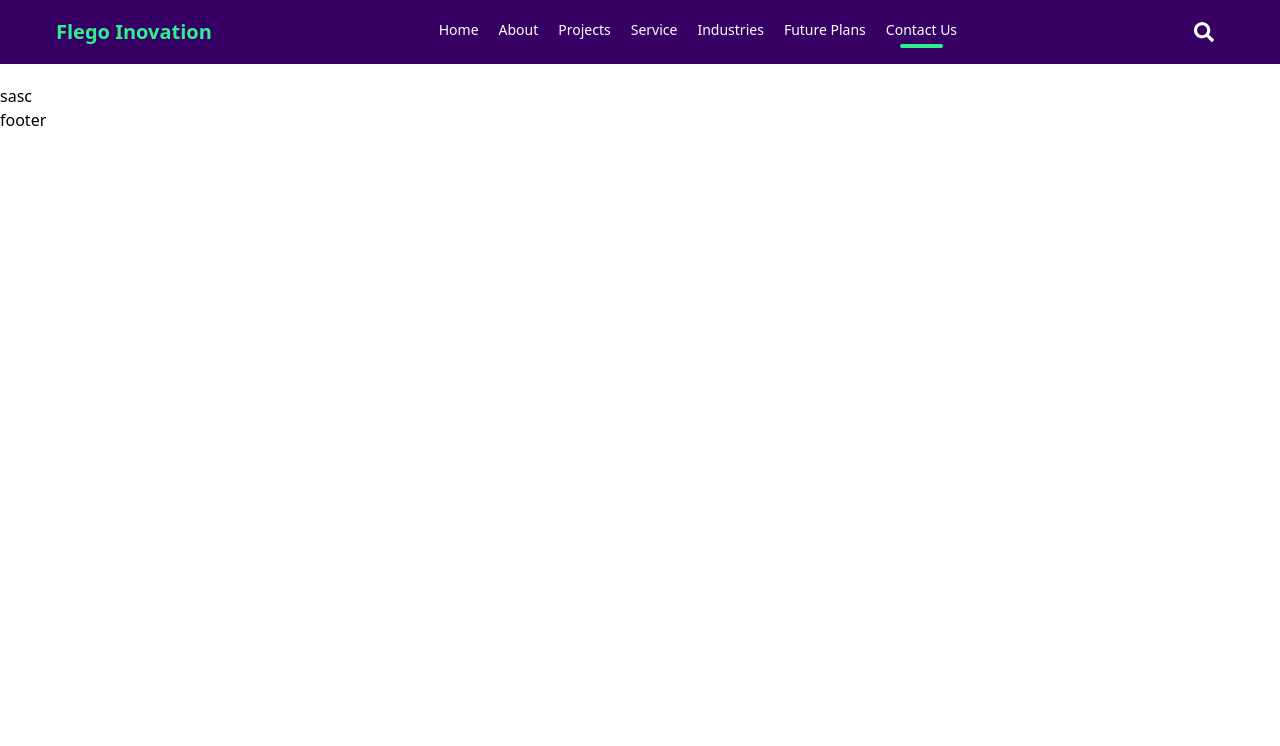
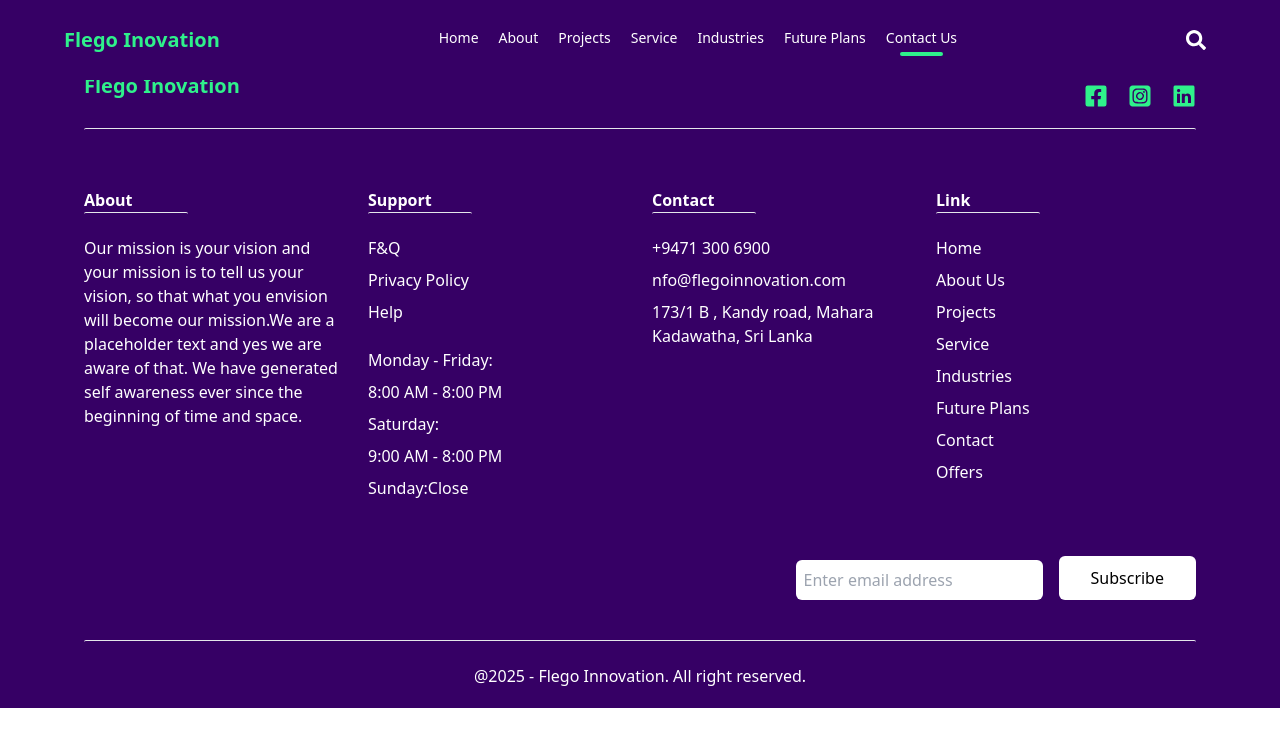
Before and after one commit to Anuda66/Flego_Web, a React (Vite) app: page /contactUs in a window 1280 px wide. Shown: the top 746 px of the page. Built offline with nearby package versions, Linux system fonts and the light colour scheme; the HTML template or start-up script is replaced by a standard one.

Commit message:
update footer

```diff
--- a/src/Component/Footer.jsx
+++ b/src/Component/Footer.jsx
@@ -1,32 +1,122 @@
 import React from 'react'
+import { FaFacebookSquare } from "react-icons/fa";
+import { FaSquareInstagram } from "react-icons/fa6";
+import { IoLogoLinkedin } from "react-icons/io5";
+import { Link } from "react-router-dom";
+
+
 
 const section = [
     {
       title: "About",
       item: [
-        "To provide seamless, high-quality transportation services that exceeds customer expectations while fostering an environment where drivers can thrive personally and professionally. Our goal is to optimize satisfaction for all stakeholders by balancing excellent service with sustainable opportunities for our drivers",
+        "Our mission is your vision and your mission is to tell us your vision, so that what you envision will become our mission.We are a placeholder text and yes we are aware of that. We have generated self awareness ever since the beginning of time and space.",
       ],
     },
     {
       title: "Support",
-      item: ["F&Q", "Privacy Policy", "Help"],
+      item: ["F&Q", "Privacy Policy", "Help" ,"","", "Monday - Friday:","8:00 AM - 8:00 PM",'Saturday:','9:00 AM - 8:00 PM','Sunday:Close',],
     },
-    /*
-      {
-          title : 'Link',
-          item : ['Home','Page','Services','About','Contact',],
-          link : []
-      },
-      */
     {
       title: "Contact",
-      item: ["+94 11 252 2525", "taxia@gmail.com", "No 56, Kandy Road, Colombo."],
+      item: ["+9471 300 6900", "nfo@flegoinnovation.com", "173/1 B , Kandy road, Mahara Kadawatha, Sri Lanka"],
     },
   ];
 function Footer() {
   return (
-    <div>
-      footer
+    <div className="w-full px-5 text-center md:text-left bg-primary-200" >
+      {/* Socil Icon------------------------------- */}
+      <div className="flex flex-col items-center justify-between px-16 pt-10 sm:flex-row ">
+        {/*Logo---------------------*/}
+        <Link to="/">
+          {/*<img className="pl-5 md:pl-0 w-28" src={Logo} alt="App logo" />*/}
+          <h1 className="text-xl font-bold text-secondary">Flego Inovation</h1>
+        </Link>
+        {/*Icon---------------------*/}
+        <div className="flex gap-3 pt-5 text-2xl md:gap-5">
+          <FaFacebookSquare className="cursor-pointer hover:text-white text-secondary" />
+          <FaSquareInstagram className="cursor-pointer hover:text-white text-secondary" />
+          <IoLogoLinkedin className="cursor-pointer hover:text-white text-secondary" />
+        </div>
+      </div>
+      <hr className="h-1 mx-16 mt-5 mb-4 rounded-full" />
+      <div className="grid grid-cols-1 gap-6 px-10 py-10 m-auto sm:grid-cols-2 md:grid-cols-4 md:px-16">
+        {section.map((section, index) => (
+          <div>
+            <div key={index}>
+              <p className="font-bold text-white ">{section.title}</p>
+              <hr className="w-2/5 h-1 mx-auto mb-4 rounded-full md:mx-0" />
+              <ul>
+                {section.item.map((item, i) => (
+                  <li
+                    key={i}
+                    className="py-1 text-white cursor-pointer hover:text-secondary"
+                  >
+                    {item}
+                  </li>
+                ))}
+              </ul>
+            </div>
+          </div>
+        ))}
+        <div>
+          <p className="font-bold text-white ">Link</p>
+          <hr className="w-2/5 h-1 mx-auto mb-4 rounded-full md:mx-0" />
+          <ul>
+            <li className="py-1 text-white transition hover:text-secondary">
+              <Link to={"/"}>Home</Link>
+            </li>
+            <li className="py-1 text-white transition hover:text-secondary">
+              <Link to={"/about"}>About Us</Link>
+            </li>
+            <li className="py-1 text-white transition hover:text-secondary">
+              <Link to={"/projects"}>Projects</Link>
+            </li>
+            <li className="py-1 text-white transition hover:text-secondary">
+              <Link to={"/service"}>Service</Link>
+            </li>
+            <li className="py-1 text-white transition hover:text-secondary">
+              <Link to={"/industries"}>Industries </Link>
+            </li>
+            <li className="py-1 text-white transition hover:text-secondary">
+              <Link to={"/futurePlans"}>Future Plans</Link>
+            </li>
+            <li className="py-1 text-white transition hover:text-secondary">
+              <Link to={"/contact"}>Contact</Link>
+            </li>
+            <li className="py-1 text-white transition hover:text-secondary">
+              <Link to={"/contact"}>Offers</Link>
+            </li>
+          </ul>
+        </div>
+      </div>
+      <div className="flex flex-col items-center justify-between px-16 pb-10 min-[937px]:flex-row">
+        {/*QE code , plat stor App stor icon---------------------*/}
+        <div className="flex flex-col items-center gap-3 md:flex-row">
+          {/*<img className="w-12" src={QR} alt="Qr Code" />
+          <img className="cursor-pointer w-36" src={Google} alt="" />
+          <img className="cursor-pointer w-36" src={Apple} alt="" />*/}
+        </div>
+        <div className="">
+          {/*Subscription form ------------------------------------*/}
+          <form className="flex flex-col md:flex-row">
+            <input
+              type="email"
+              placeholder="Enter email address"
+              className="w-full p-2 mt-4 mr-4 rounded-md"
+            />
+            <button className="gap-10 px-8 py-2 mt-3 text-black transition duration-300 ease-in-out delay-150 bg-white rounded-md md:block hover:-translate-y-1 hover:scale-110 hover:bg-secondary hover:shadow-lg hover:text-primary-100">
+              Subscribe
+            </button>
+          </form>
+        </div>
+      </div>
+      <div>
+        <hr className="h-1 mx-16 mb-4 rounded-full" />
+        <div className="flex flex-col justify-center px-1 pb-5 mx-auto mt-5 text-center text-white sm:flex-row">
+          <p>@2025 - Flego Innovation. All right reserved.</p>
+        </div>
+      </div>
     </div>
   )
 }
--- a/src/Component/HeroContact.jsx
+++ b/src/Component/HeroContact.jsx
@@ -8,7 +8,7 @@ import { FaEnvelope } from "react-icons/fa6";
 
 function HeroContact() {
   return (
-    <div className='flex justify-between h-10 px-5 py-3 -mt-5 bg-secondary md:px-14 sm:px-10 '>
+    <div className='relative flex justify-between h-10 px-5 py-3 mt-20 bg-secondary md:px-14 sm:px-10'>
 
       <div className=''>
         <ul className="items-center hidden text-sm sm:block">
--- a/src/Component/Navbar.jsx
+++ b/src/Component/Navbar.jsx
@@ -13,9 +13,9 @@ function Navbar() {
   const [token, setToken] = useState(false);
 
   return (
-    <div className="bg-primary-200">
+    <div className="fixed top-0 left-0 z-50 w-full bg-primary-200">
     <div className='px-5 md:px-14 sm:px-10'>
-      <div className="flex items-center justify-between py-4 mb-5 text-sm ">
+      <div className="flex items-center justify-between py-4 m-2 text-sm ">
         {/* App Logo---------------------------------- */}
         <Link to="/">
         <h1 className="text-xl font-bold text-secondary">Flego Inovation</h1>
@@ -24,20 +24,20 @@ function Navbar() {
         <ul className="items-start hidden gap-5 font-medium md:flex">
           <NavLink to={"/"}>
             <li className="py-1 text-white transition duration-300 ease-in-out delay-150 hover:text-secondary hover:-translate-y-1 hover:scale-110">Home</li>
-            <hr className="hidden w-3/5 h-1 m-auto border-none rounded-full outline-none bg-secondary" />
+            <hr className="hidden w-3/5 h-1 m-auto border-none rounded-full outline-none bg-secondary"/>
           </NavLink>
           <NavLink to={"/about"}>
             <li className="py-1 text-white transition duration-300 ease-in-out delay-150 hover:text-secondary hover:-translate-y-1 hover:scale-110">About</li>
-            <hr className="hidden w-3/5 h-1 m-auto border-none rounded-full outline-none bg-secondary" />
+            <hr className="hidden w-3/5 h-1 m-auto border-none rounded-full outline-none bg-secondary"/>
           </NavLink>
           <NavLink to={"/projects"}>
             <li className="py-1 text-white transition duration-300 ease-in-out delay-150 hover:text-secondary hover:-translate-y-1 hover:scale-110">Projects</li>
-            <hr className="hidden w-3/5 h-1 m-auto border-none rounded-full outline-none bg-secondary" />
+            <hr className="hidden w-3/5 h-1 m-auto border-none rounded-full outline-none bg-secondary"/>
           </NavLink>
 
           <NavLink to={"/service"}>
             <li className="py-1 text-white transition duration-300 ease-in-out delay-150 hover:text-secondary hover:-translate-y-1 hover:scale-110"> Service</li>
-            <hr className="hidden w-3/5 h-1 m-auto border-none rounded-full outline-none bg-secondary " />
+            <hr className="hidden w-3/5 h-1 m-auto border-none rounded-full outline-none bg-secondary "/>
           </NavLink>
 
           <NavLink to={"/industries"}>
```
